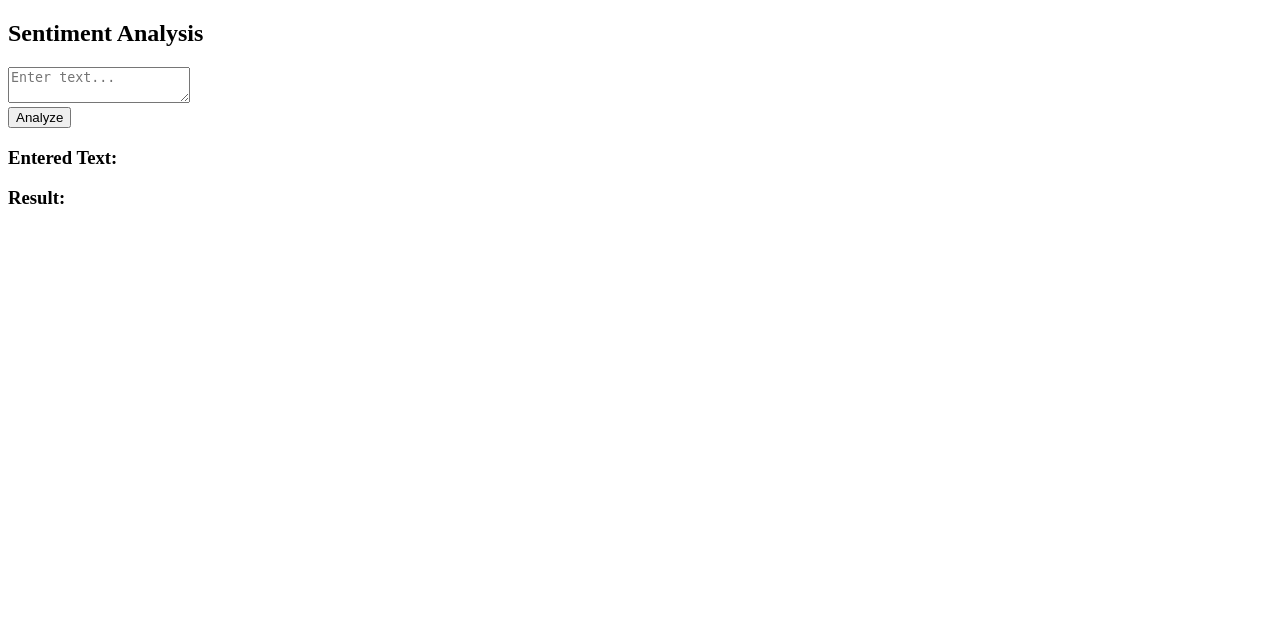
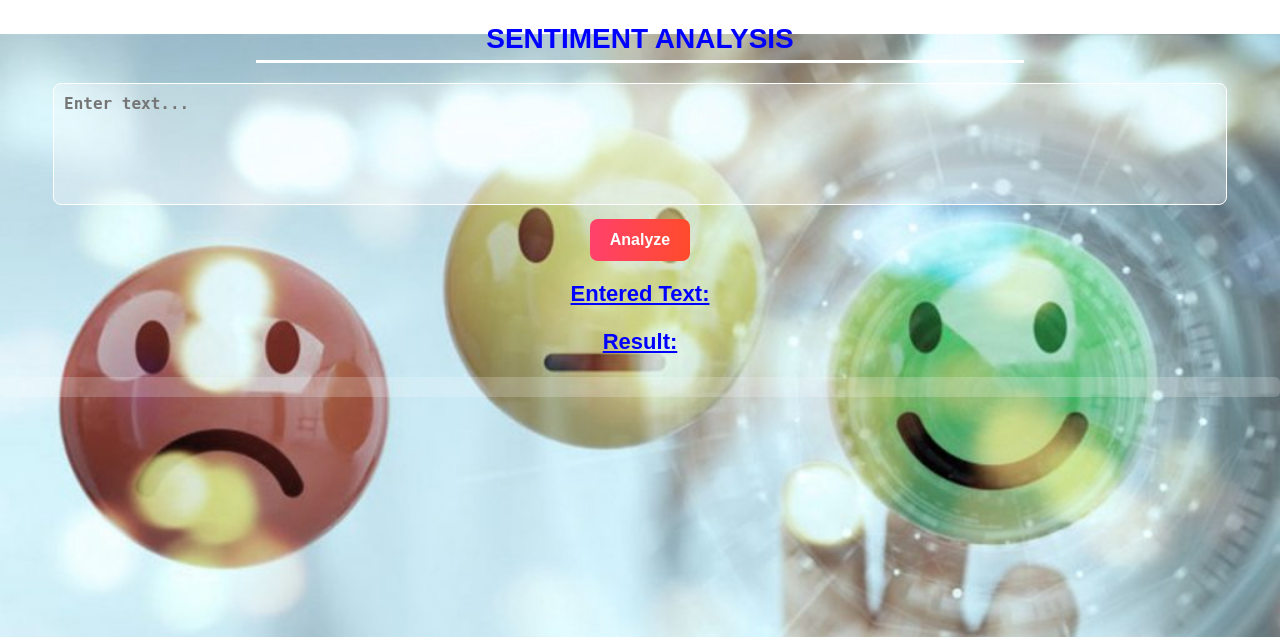
Before and after one commit to GNANESWARIG/sentiment-analysis, a Flask app: page / in a window 1280 px wide. Shown: the top 637 px of the page. Run offline with Flask 3, Linux system fonts and the light colour scheme.

Commit message:
Update style.css

```diff
--- a/static/style.css
+++ b/static/style.css
@@ -1,20 +1,115 @@
-import sys
-import json
-from vaderSentiment.vaderSentiment import SentimentIntensityAnalyzer
+/* Apply full-page background image with wave movement */
+body {
+    background: url('/static/1.jpg') no-repeat center center fixed;
+    background-size: cover;
+    font-family: Arial, sans-serif;
+    color: blue;
+    text-align: center;
+    margin: 0;
+    padding: 0;
+    animation: waveBackground 10s infinite linear alternate;
+}
 
-# Read input from PHP (Command-line argument)
-if len(sys.argv) > 1:
-    input_text = sys.argv[1]
+/* Keyframes for gradual movement */
+@keyframes waveBackground {
+    0% {
+        background-position: center 0px;
+    }
+    50% {
+        background-position: center 50px;
+    }
+    100% {
+        background-position: center 0px;
+    }
+}
 
-    # Perform sentiment analysis using VADER
-    analyzer = SentimentIntensityAnalyzer()
-    sentiment_score = analyzer.polarity_scores(input_text)
+/* Container Styling */
+.container {
+    max-width: 500px;
+    margin: 100px auto;
+    background: rgba(0, 0, 0, 0.6);
+    padding: 20px;
+    border-radius: 10px;
+    box-shadow: 0px 0px 15px rgba(255, 255, 255, 0.3);
+    animation: fadeIn 1s ease-in-out;
+}
 
-    # Determine sentiment based on compound score
-    compound = sentiment_score['compound']
-    sentiment = "positive" if compound > 0.05 else "negative" if compound < -0.05 else "neutral"
+/* Animate fade-in effect */
+@keyframes fadeIn {
+    from { opacity: 0; transform: translateY(-20px); }
+    to { opacity: 1; transform: translateY(0); }
+}
 
-    # Return JSON response
-    print(json.dumps({"sentiment": sentiment, "score": sentiment_score}))
-else:
-    print(json.dumps({"error": "No input provided"}))
+/* Heading with underline effect */
+h2 {
+    font-size: 28px;
+    text-transform: uppercase;
+    margin-bottom: 20px;
+    position: relative;
+}
+
+h2::after {
+    content: "";
+    display: block;
+    width: 60%;
+    height: 3px;
+    background: white;
+    margin: 5px auto;
+}
+
+/* Textarea Styling */
+textarea {
+    width: 90%;
+    height: 100px;
+    padding: 10px;
+    font-size: 16px;
+    border-radius: 8px;
+    border: 1px solid white;
+    outline: none;
+    resize: none;
+    background: rgba(255, 255, 255, 0.3);
+    color: black;
+    font-weight: bold;
+    transition: 0.3s ease-in-out;
+}
+
+/* Textarea Hover Effect */
+textarea:focus {
+    background: white;
+    color: black;
+}
+
+/* Button Styling */
+button {
+    background: linear-gradient(90deg, #ff416c, #ff4b2b);
+    color: white;
+    border: none;
+    padding: 12px 20px;
+    font-size: 16px;
+    font-weight: bold;
+    border-radius: 8px;
+    cursor: pointer;
+    margin-top: 10px;
+    transition: transform 0.2s ease-in-out;
+}
+
+/* Button Hover Effect */
+button:hover {
+    transform: scale(1.1);
+    background: linear-gradient(90deg, #ff4b2b, #ff416c);
+}
+
+/* Sentiment Result Styling */
+h3 {
+    font-size: 22px;
+    margin-top: 20px;
+    text-decoration: underline;
+}
+
+p#sentimentResult {
+    font-size: 18px;
+    font-weight: bold;
+    padding: 10px;
+    border-radius: 5px;
+    background: rgba(255, 255, 255, 0.2);
+}
```
